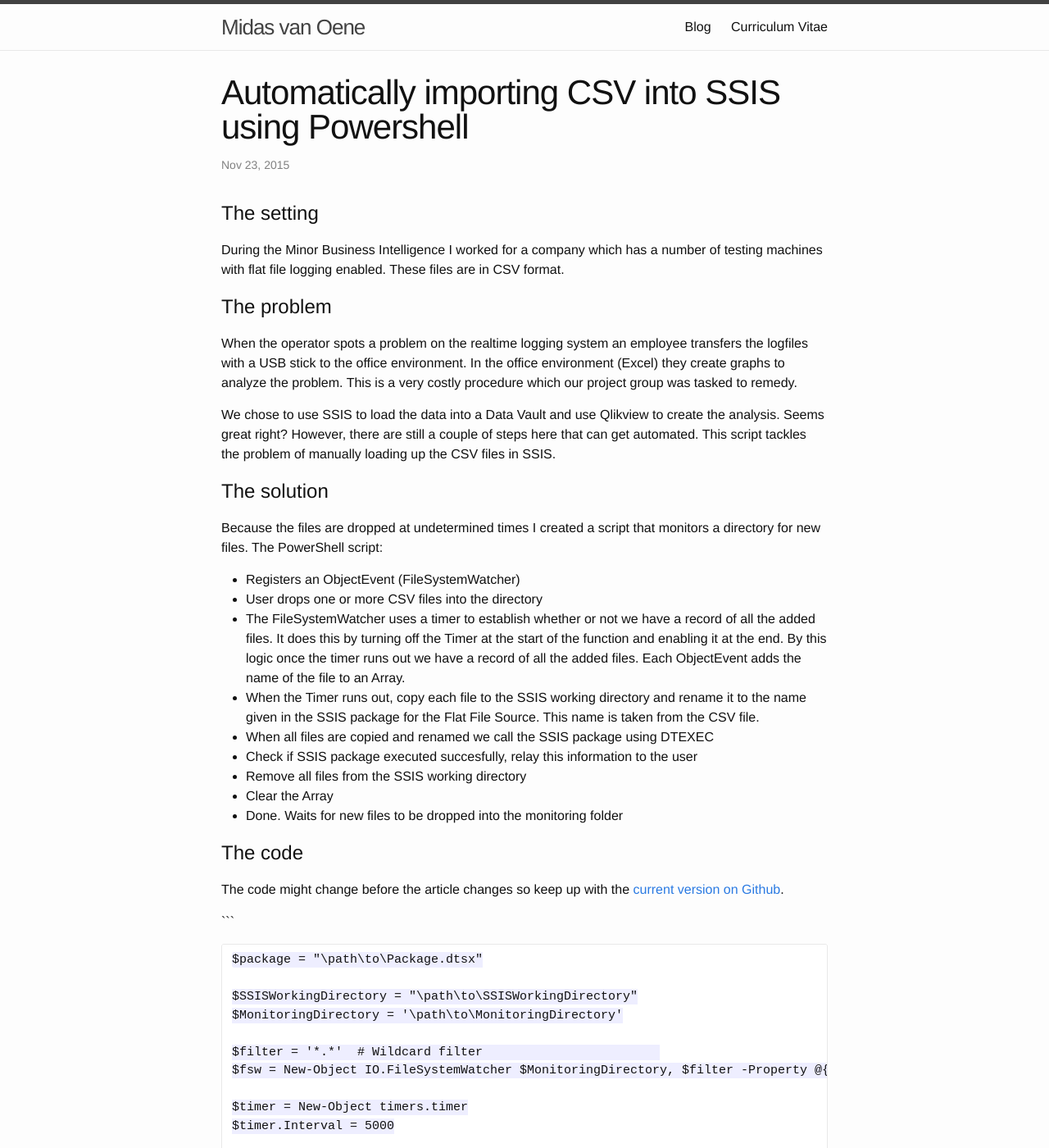
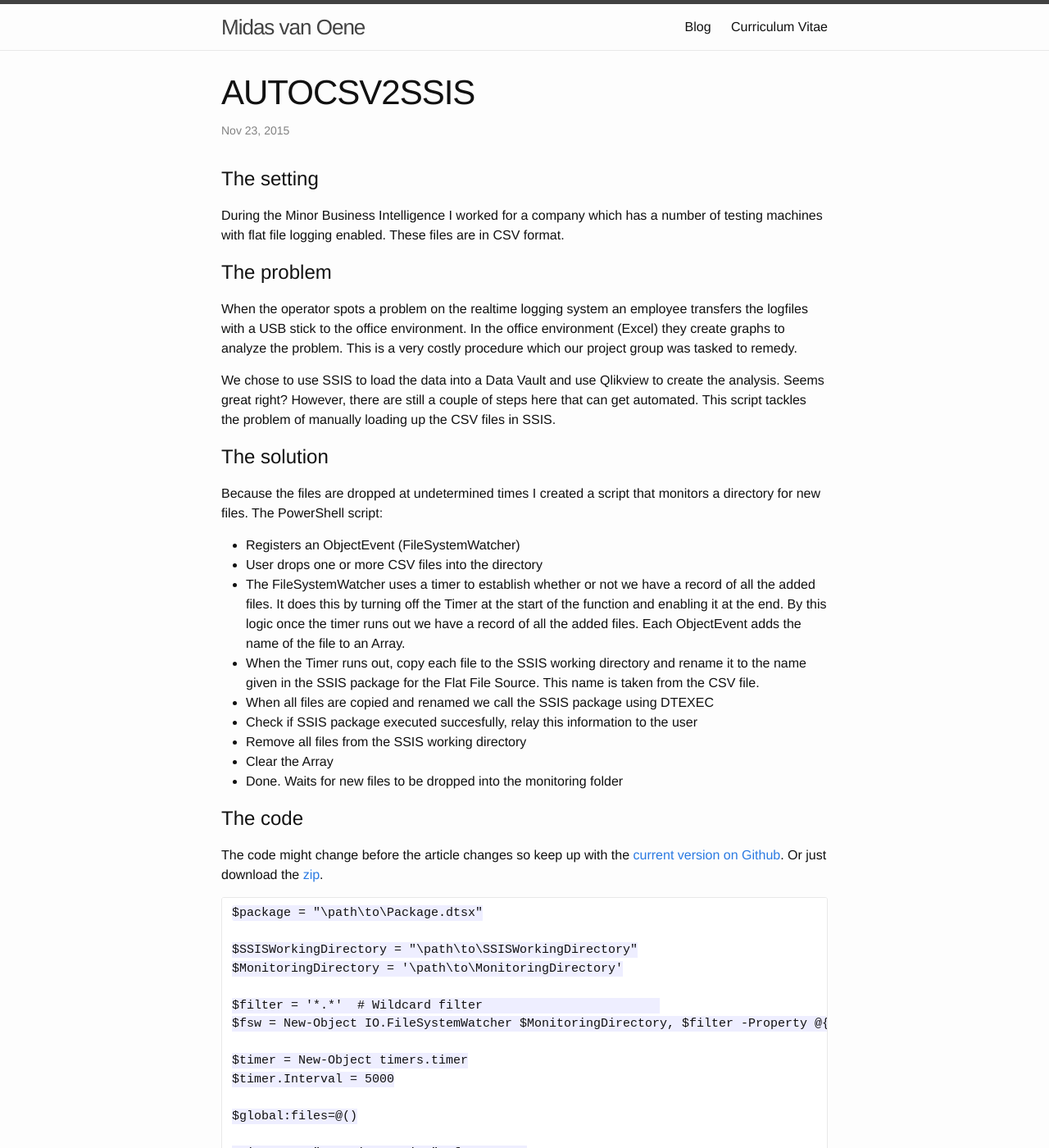
Before and after one commit to midasvo/midasvo.github.io, a Jekyll site: the page built from _posts/2015-11-23-csv-to-ssis-with-powershell.markdown, in a window 1280 px wide and 1400 px high. Shown: the whole window at 82% size. Built offline with Jekyll 4.4.1, drawn with Linux system fonts in a browser that asks for light colours; nearby versions of some CDN libraries.

Commit message:
Added zip download to AUTOCSV2SSIS article

````diff
--- a/_posts/2015-11-23-csv-to-ssis-with-powershell.markdown
+++ b/_posts/2015-11-23-csv-to-ssis-with-powershell.markdown
@@ -1,8 +1,8 @@
 ---
 layout: post
-title:  "Automatically importing CSV into SSIS using Powershell"
+title:  "AUTOCSV2SSIS"
 date:   2015-11-23 12:39:50
-categories: jekyll blog tutorial
+categories: jekyll blog tutorial portfolio
 description: "How you use Powershell to automate importing CSV files into SSIS"
 status: draft
 ---
@@ -33,9 +33,8 @@ Because the files are dropped at undetermined times I created a script that moni
 
 # The code
 
-The code might change before the article changes so keep up with the [current version on Github](https://github.com/midasvo/AUTOCSV2SSIS).
+The code might change before the article changes so keep up with the [current version on Github](https://github.com/midasvo/AUTOCSV2SSIS). Or just download the [zip](https://github.com/midasvo/AUTOCSV2SSIS/archive/master.zip).
 
-```
 
 	$package = "\path\to\Package.dtsx"
 
````
